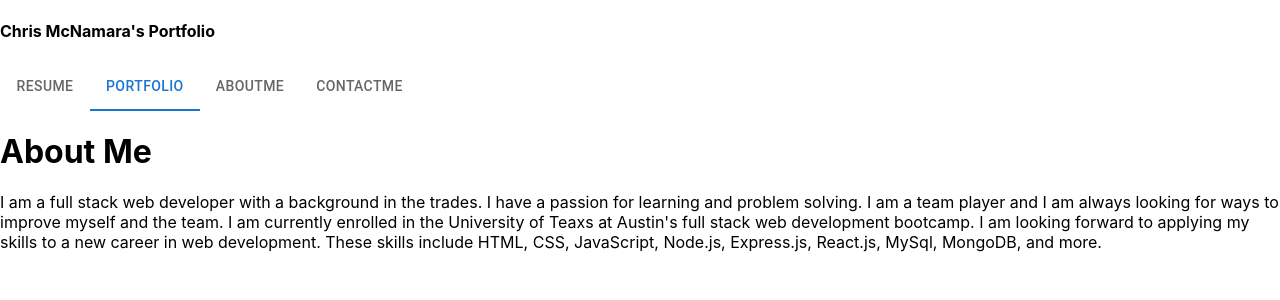
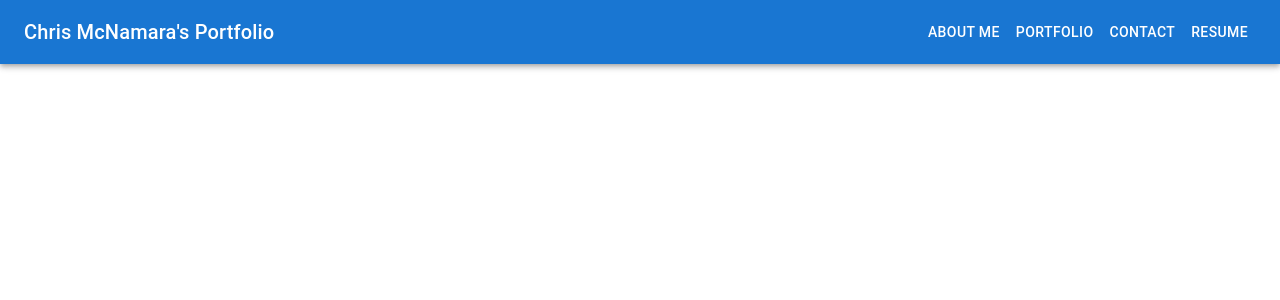
Before and after one commit to cmcnamara15/React-Portfolio, a React (Create React App) app in the folder react-portfolio/: page /Resume in a window 1280 px wide. Shown: the top 300 px of the page. Built offline with nearby package versions, Linux system fonts and the light colour scheme.

Commit message:
Set up react-router-dom to route page contents in association with nav bar

```diff
--- a/react-portfolio/src/App.js
+++ b/react-portfolio/src/App.js
@@ -1,20 +1,43 @@
-import React from "react"
-import logo from './logo.svg';
-import { BrowserRouter as Router, Switch, Route } from 'react-router-dom';
+import React from "react";
+import { BrowserRouter as Router, Route, Routes } from 'react-router-dom';
 import './App.css';
-import Header from "./components/header"
 import AboutMe from "./pages/AboutMe";
+import ContactMe from "./pages/ContactMe";
+import Portfolio from "./pages/Portfolio";
+import Resume from "./pages/Resume";
+import NavBar from "./components/navbar";
+import { createTheme, ThemeProvider } from '@mui/material/styles';
+
+function App() {
+  const theme = createTheme();
+
+  return (
+    <ThemeProvider theme={theme}>
+      <Router>
+        <NavBar />
+        <Routes>
+          <Route path="/AboutMe" element={<AboutMe />} />
+          <Route path="/" element={<Portfolio />} />
+          <Route path="/Portfolio" element={<Portfolio />} />
+          <Route path="/ContactMe" element={<ContactMe />} />
+          <Route path="/Resume" element={<Resume />} />
+        </Routes>
+      </Router>
+    </ThemeProvider>
+  );
+}
+
+export default App;
 
 
-
-function App() {
-  return (
-    <div>
-        <Header/>
-        <AboutMe/>
-    </div>
-    );
-  }
+// function App() {
+//   return (
+//     <div>
+//         <Header/>
+//         <AboutMe/>
+//     </div>
+//     );
+//   }
 
 
-export default App;
+// export default App;
--- a/react-portfolio/src/components/header.jsx
+++ b/react-portfolio/src/components/header.jsx
@@ -1,12 +1,12 @@
 import React from "react";
-import Navigation from "./navigation"
+import Navigation from "./navbar"
 
 
 export default function header(){
     return(
         <div>
             <h4>Chris McNamara's Portfolio</h4>
-            <Navigation/>
+            <Navigation />
         </div>
     );
 }
--- /dev/null
+++ b/react-portfolio/src/components/navbar.jsx
@@ -0,0 +1,57 @@
+import React from "react";
+import { AppBar, Toolbar, Typography, Button, useMediaQuery } from "@mui/material";
+import { Link } from "react-router-dom";
+
+
+export default function NavBar() {
+    const isMobile = useMediaQuery((theme) => theme.breakpoints.down('sm'));
+
+    return (
+    <AppBar position="static">
+        <Toolbar>
+        <Typography variant="h6" component="div" sx={{ flexGrow: 1 }}>
+            Chris McNamara's Portfolio
+        </Typography>
+
+        {isMobile ? (
+          // You can replace this with a Drawer or Menu component for mobile view
+            <Typography variant="body1" color="inherit">
+            Mobile Nav
+            </Typography>
+        ) : (
+            <div>
+            <Button color="inherit" component={Link} to="/AboutMe">About Me</Button>
+            <Button color="inherit" component={Link} to="/Portfolio">Portfolio</Button>
+            <Button color="inherit" component={Link} to="/ContactMe">Contact</Button>
+            <Button color="inherit" component={Link} to="/Resume">Resume</Button>
+            </div>
+        )}
+        </Toolbar>
+    </AppBar>
+    );
+}
+
+
+
+
+
+
+
+// import React from "react";
+// import { Tab, Tabs } from '@mui/material';
+// import { useState } from "react";
+
+// export default function Navigation(){
+//     const [value, setValue] = useState("Portfolio")
+//     const handleChange = (event, newValue) => {
+//         setValue(newValue)
+//     };
+//     return(
+//         <Tabs value={value} onChange={handleChange} aria-label="disabled tabs example">
+//             <Tab label="Resume" value = "Resume"/>
+//             <Tab label="Portfolio" value ="Portfolio"/>
+//             <Tab label="AboutMe" value ="AboutMe"/>
+//             <Tab label="ContactMe" value ="ContactMe"/>
+//         </Tabs>
+//     )
+// }
--- a/react-portfolio/src/components/navigation.jsx
+++ /dev/null
@@ -1,18 +0,0 @@
-import React from "react";
-import { Tab, Tabs } from '@mui/material';
-import { useState } from "react";
-
-export default function Navigation(){
-    const [value, setValue] = useState("Portfolio")
-    const handleChange = (event, newValue) => {
-        setValue(newValue)
-    };
-    return(
-        <Tabs value={value} onChange={handleChange} aria-label="disabled tabs example">
-            <Tab label="Resume" value = "Resume"/>
-            <Tab label="Portfolio" value ="Portfolio"/>
-            <Tab label="AboutMe" value ="AboutMe"/>
-            <Tab label="ContactMe" value ="ContactMe"/>
-        </Tabs>
-    )
-}
--- a/react-portfolio/src/pages/ContactMe.jsx
+++ b/react-portfolio/src/pages/ContactMe.jsx
@@ -1,4 +1,4 @@
-import react from "react";
+import React from "react";
 
 
 export default function ContactMe() {
--- a/react-portfolio/src/pages/Resume.jsx
+++ b/react-portfolio/src/pages/Resume.jsx
@@ -1,7 +1,8 @@
 import React from "react";
 
-return (
+export default function Resume() {
     <div>
         <h1>Resume</h1>
     </div>
-)
+
+}
```
Also changed, not shown: react-portfolio/src/components/project.jsx (+15 -15 lines).
